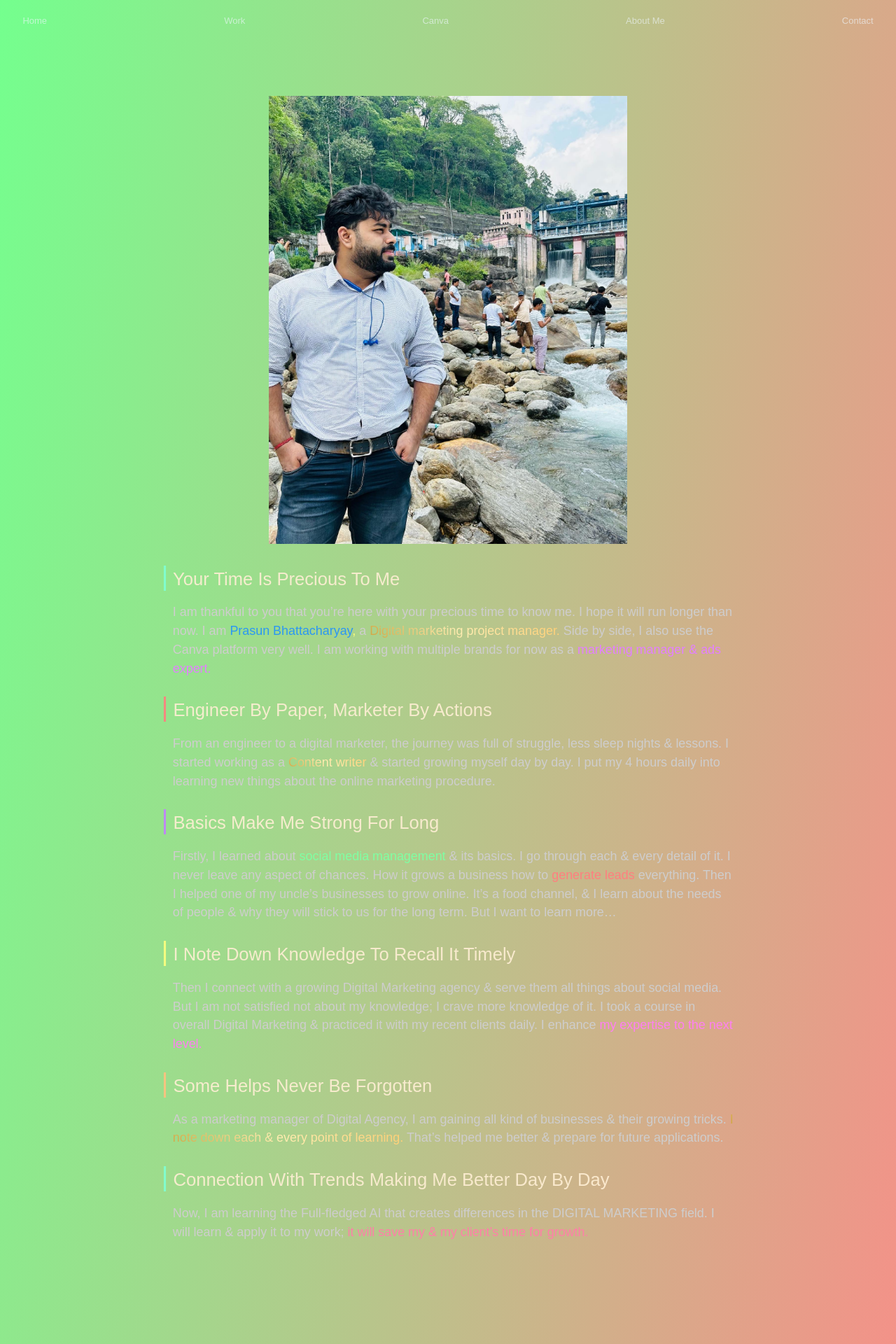
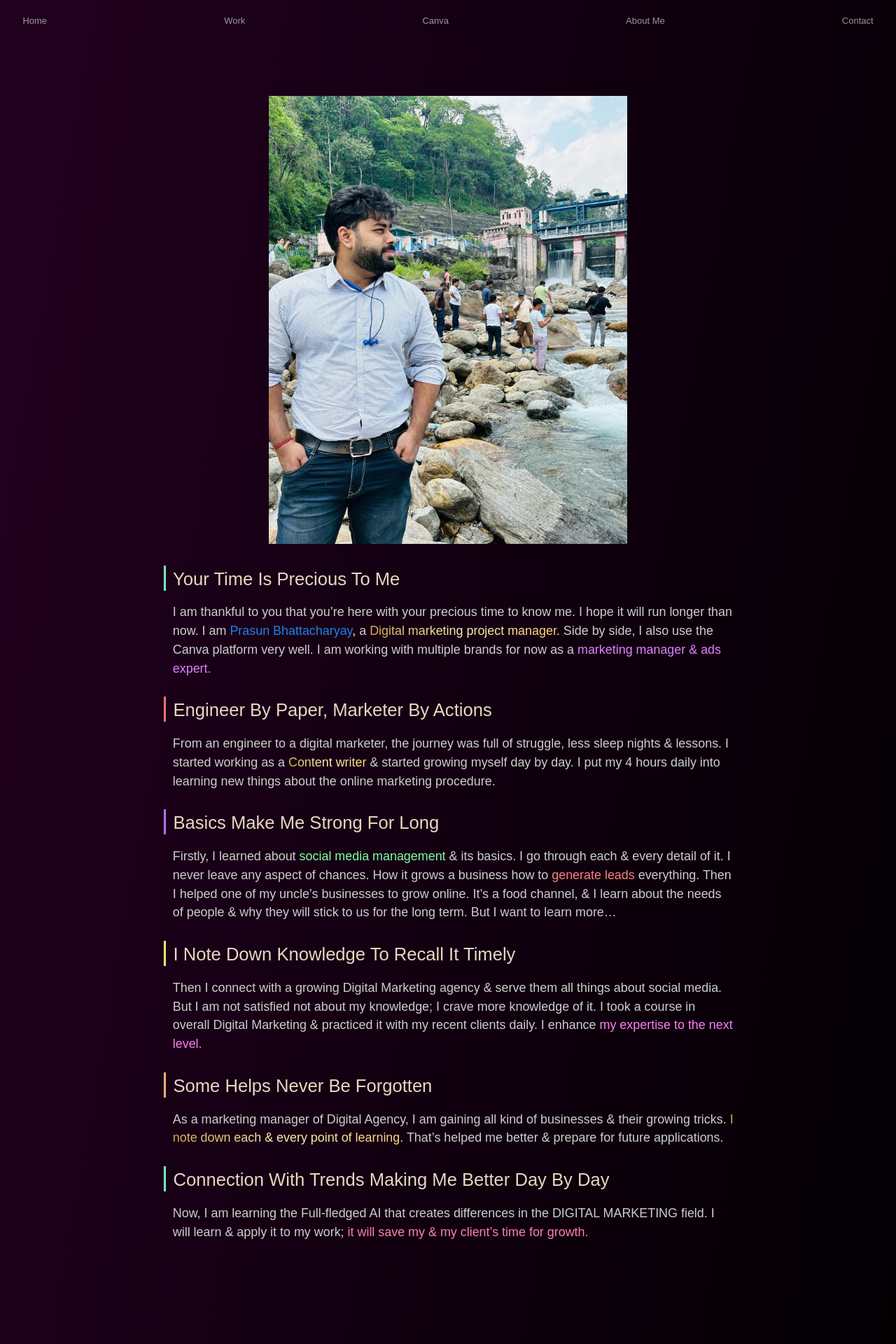
Before and after one commit to prasunbhattacharyay30/main, a Flask app: page /about in a window 1280 px wide. Shown: the top 1920 px of the page at 70% size. Run offline with Flask 3, Linux system fonts and the light colour scheme.

Commit message:
added about me

```diff
--- a/templates/layout.html
+++ b/templates/layout.html
@@ -18,7 +18,6 @@
         body {
             background-color: black;
             background: linear-gradient(280deg, black, rgb(34, 0, 31));
-            background: linear-gradient(280deg, rgb(255, 136, 136), rgb(116, 255, 142));
             width: 100%;
             overflow-x: hidden;
         }
```
